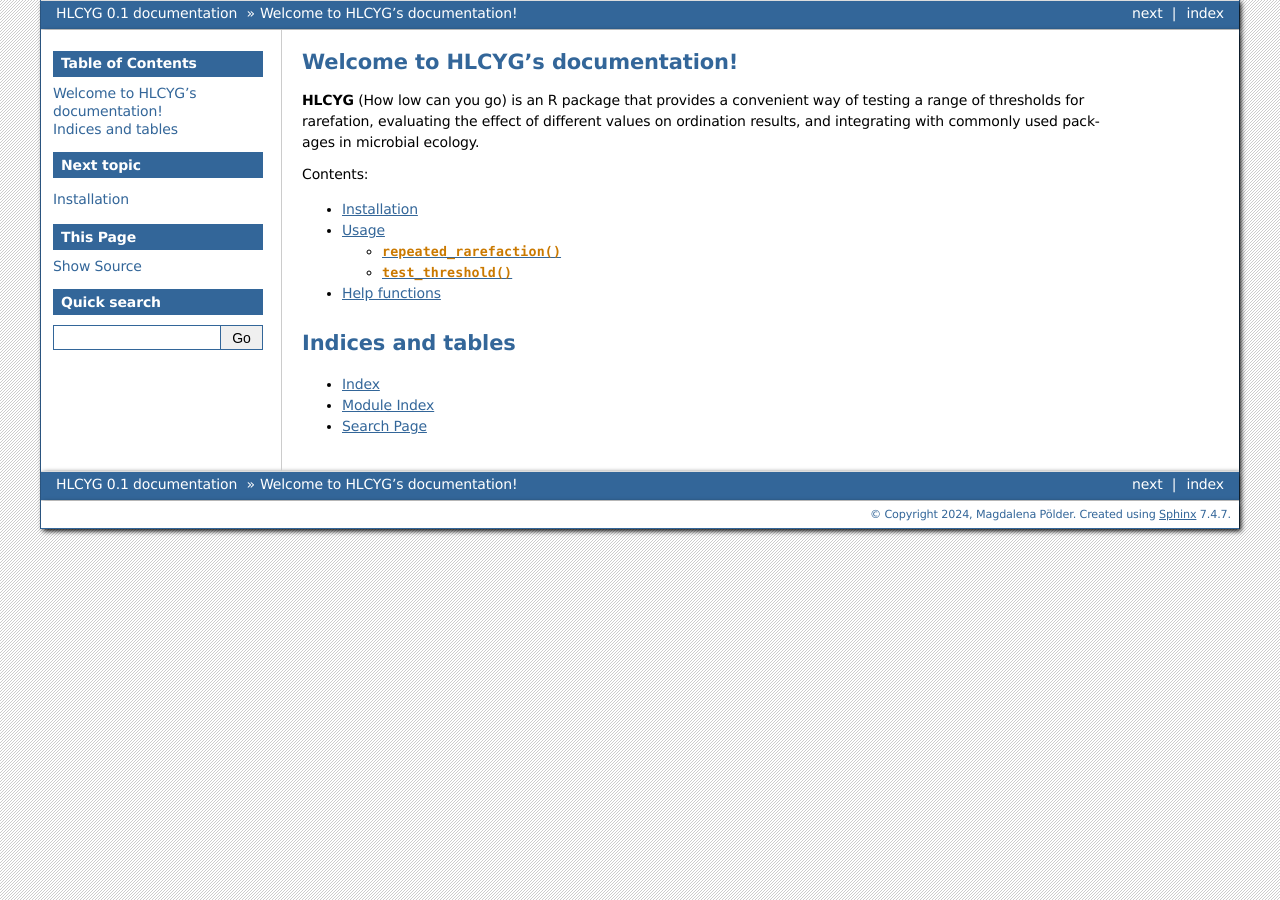
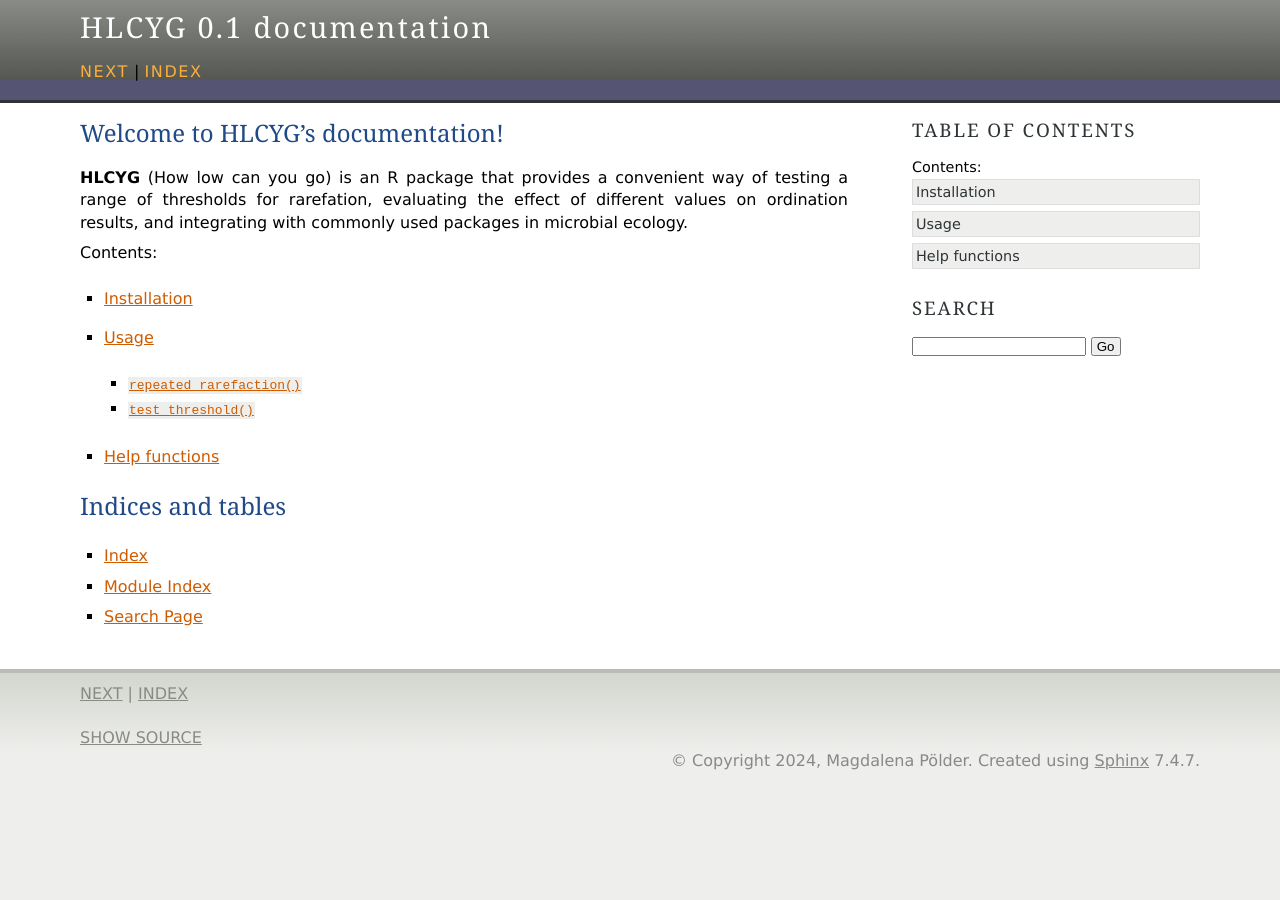
Before and after one commit to MagPld/repeated_rarefaction, a Sphinx documentation site: the page built from HLCYG/docs/source/index.rst, in a window 1280 px wide. Built offline with Sphinx 7.4.7, drawn with Linux system fonts in a browser that asks for light colours.

Commit message:
changed style

```diff
--- a/HLCYG/docs/source/conf.py
+++ b/HLCYG/docs/source/conf.py
@@ -47,7 +47,7 @@ exclude_patterns = []
 # The theme to use for HTML and HTML Help pages.  See the documentation for
 # a list of builtin themes.
 #
-html_theme = 'bizstyle'
+html_theme = 'agogo'
 
 # Add any paths that contain custom static files (such as style sheets) here,
 # relative to this directory. They are copied after the builtin static files,
```
Also changed, not shown: 3 other files.
